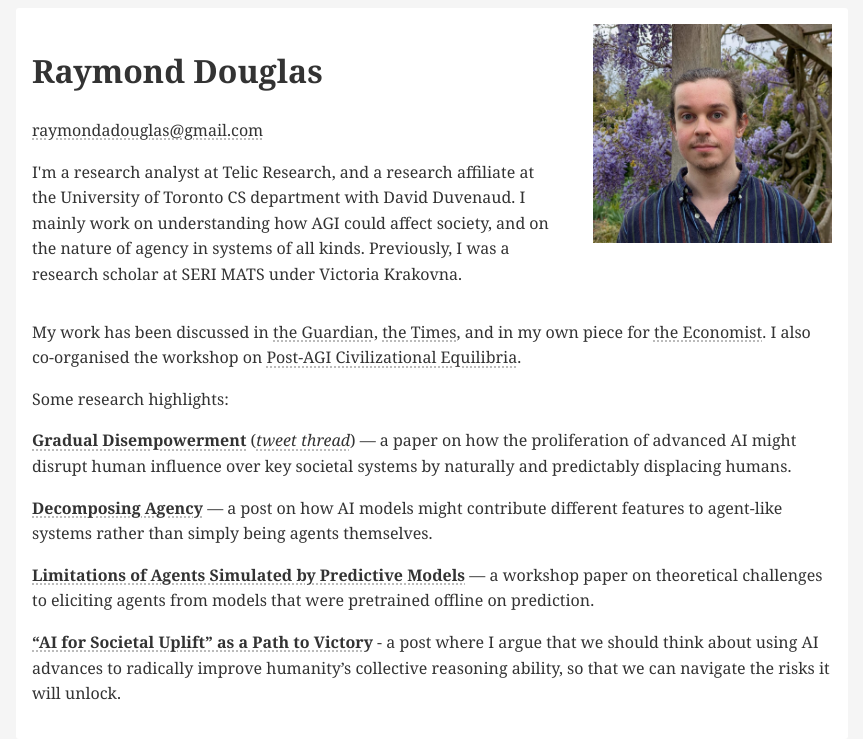
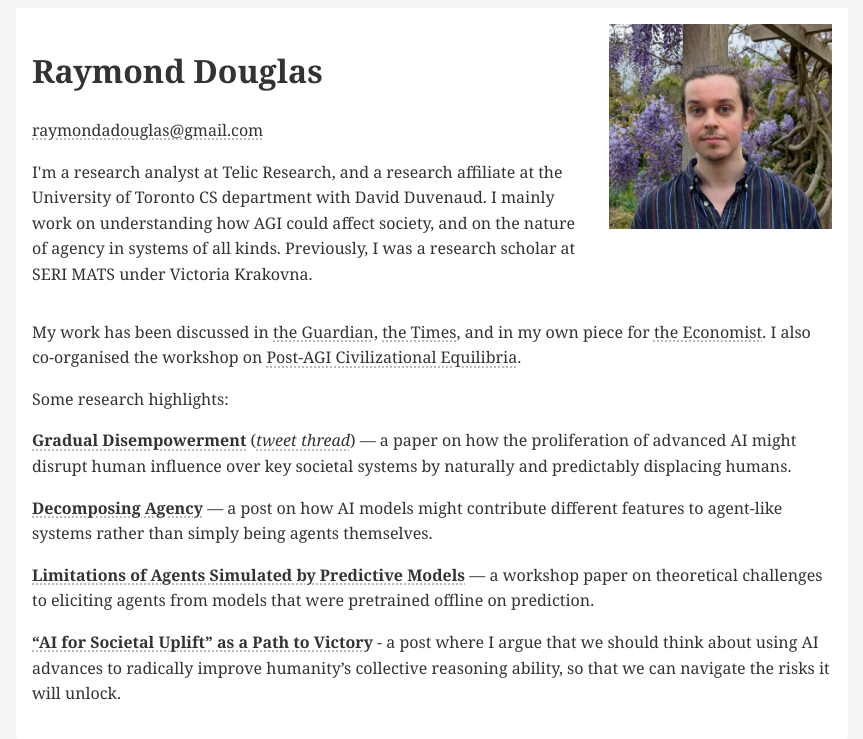
Before and after one commit to raymondadouglas/raymondadouglas.github.io, a Jekyll site: the page built from research.markdown, in a window 1280 px wide. Shown: the top 739 px of the page, without its empty margins (208-1071 px from the left). Built offline with Jekyll 4.4.1, drawn with Linux system fonts in a browser that asks for light colours.

Commit message:
overwrought media queries

```diff
--- a/_layouts/research.html
+++ b/_layouts/research.html
@@ -53,10 +53,21 @@
             width: 100%;
         }
 
-        /* Optional: responsive tweaks */
-        @media (min-width: 450px) {
+
+
+        @media (min-width: 550px) {
             .profilepic {
-                width: 1100px;
+                display: none;
+            }
+            .header {
+                flex-direction: row-reverse;
+            }
+        }
+
+        @media (min-width: 800px) {
+            .profilepic {
+                width: 1000px;
+                display: block;
             }
             .header {
                 flex-direction: row-reverse;
```
